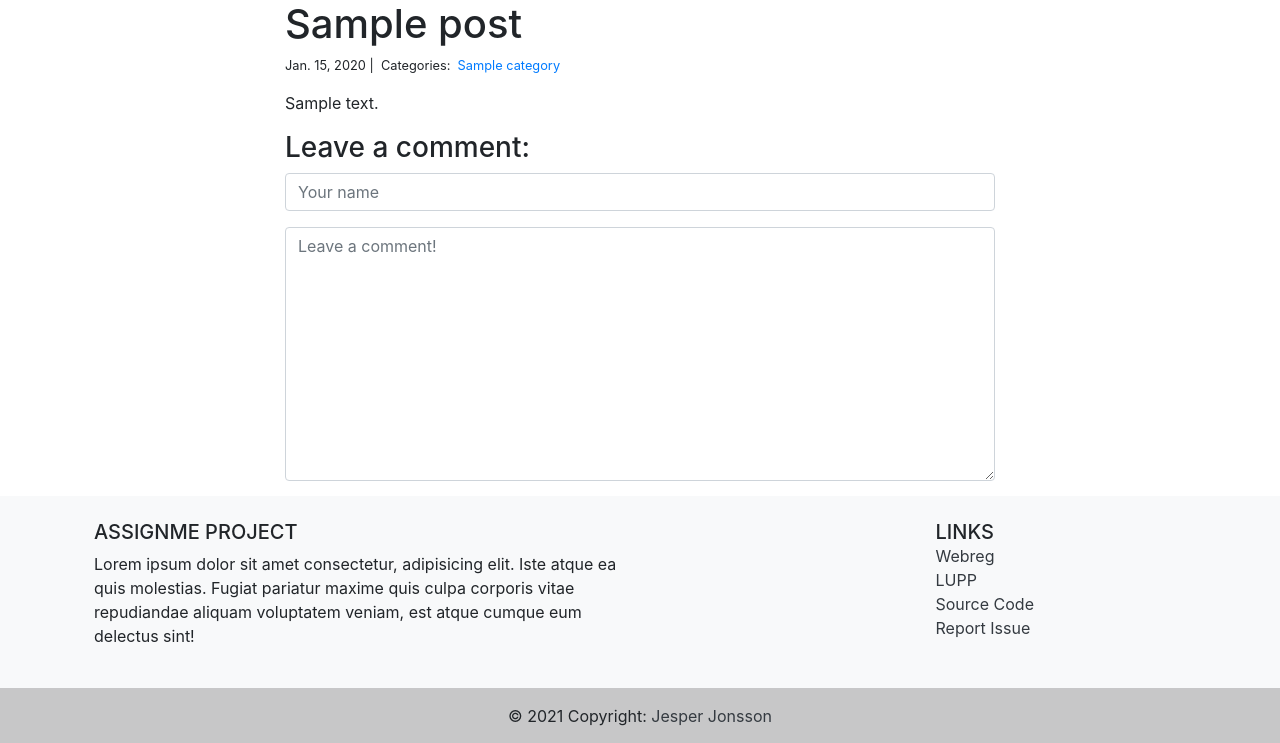
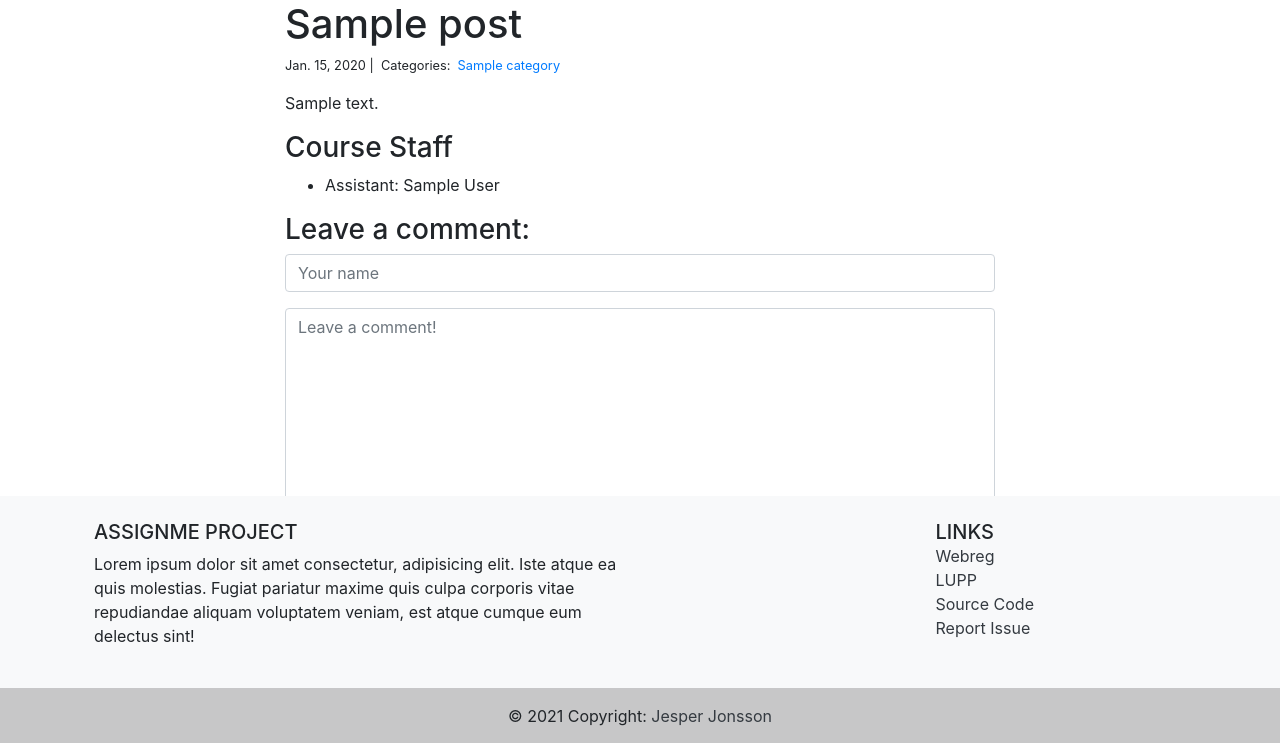
Before and after one commit to pingvine/assign-me-project, a Django app: page /course/1/ in a window 1280 px wide. Shown: the part 56-799 px from the top of the page. Run offline with Django 3.2, Linux system fonts and the light colour scheme; tables that the repository leaves empty hold one stand-in row (values such as "Sample post"); some libraries are stand-ins or nearby versions.

Commit message:
Add relation Person has courses, render in views

```diff
--- a/assignme/course/templates/course_detail.html
+++ b/assignme/course/templates/course_detail.html
@@ -12,6 +12,12 @@
         {% endfor %}
     </small>
     <p>{{ post.body | linebreaks }}</p>
+    <h3>Course Staff</h3>
+        <ul class="staff-list">
+            {% for person in post.staff.all %}
+                <li>{{ person.status }}: {{ person }}</li>
+            {% endfor %}
+        </ul>
     <h3>Leave a comment:</h3>
     <form action="/course/{{ post.pk }}/" method="post">
         {% csrf_token %}
--- a/assignme/person/models.py
+++ b/assignme/person/models.py
@@ -1,6 +1,7 @@
 import os
 from django.contrib.auth.models import User
 from django.db import models
+from course.models import Post
 from .constants import PERSON_STATUSES
 
 
@@ -29,6 +30,7 @@ class Person(models.Model):
         verbose_name='user',
         on_delete=models.CASCADE,
     )
+    courses = models.ManyToManyField(Post, related_name="staff", blank=True)
 
     def __str__(self):
         return '{} {}'.format(self.first_name, self.last_name)
--- a/assignme/person/templates/person_index.html
+++ b/assignme/person/templates/person_index.html
@@ -1,7 +1,7 @@
 {% extends "base.html" %}
 {% load static %}
 {% block page_content %}
-<div class="col-md-8 offset-md-2">
+<div class="col-md-10 offset-md-1">
     <div class="d-flex header">
         <div class="mr-auto p2">
             <h1>Persons</h1>
@@ -14,6 +14,7 @@
                 <th scope="col">First Name</th>
                 <th scope="col">Last Name</th>
                 <th scope="col">Status</th>
+                <th scope="col">Courses</th>
                 <th scope="col">Email</th>
             </tr>
         </thead>
@@ -23,6 +24,7 @@
                     <td>{{ person.first_name }}</th>
                     <td>{{ person.last_name }}</td>
                     <td>{{ person.status }}</td>
+                    <td>{{ person.courses.all | join:', ' | truncatewords:'3' }}</td>
                     <td>{{ person.email }}</td>
                 </tr>
             {% endfor %}
--- a/assignme/templates/base.html
+++ b/assignme/templates/base.html
@@ -1,7 +1,7 @@
 {% load static %}
 <head>
   <link rel="stylesheet" href="https://stackpath.bootstrapcdn.com/bootstrap/4.1.3/css/bootstrap.min.css" integrity="sha384-MCw98/SFnGE8fJT3GXwEOngsV7Zt27NXFoaoApmYm81iuXoPkFOJwJ8ERdknLPMO" crossorigin="anonymous">
-  <link rel="stylesheet" href="{%  static  'css/style.css'  %}">
+  <link rel="stylesheet" href="{% static 'css/style.css' %}">
   <link rel="stylesheet" href="//cdnjs.cloudflare.com/ajax/libs/highlight.js/10.6.0/styles/default.min.css">
   </head>
   <body>
```
